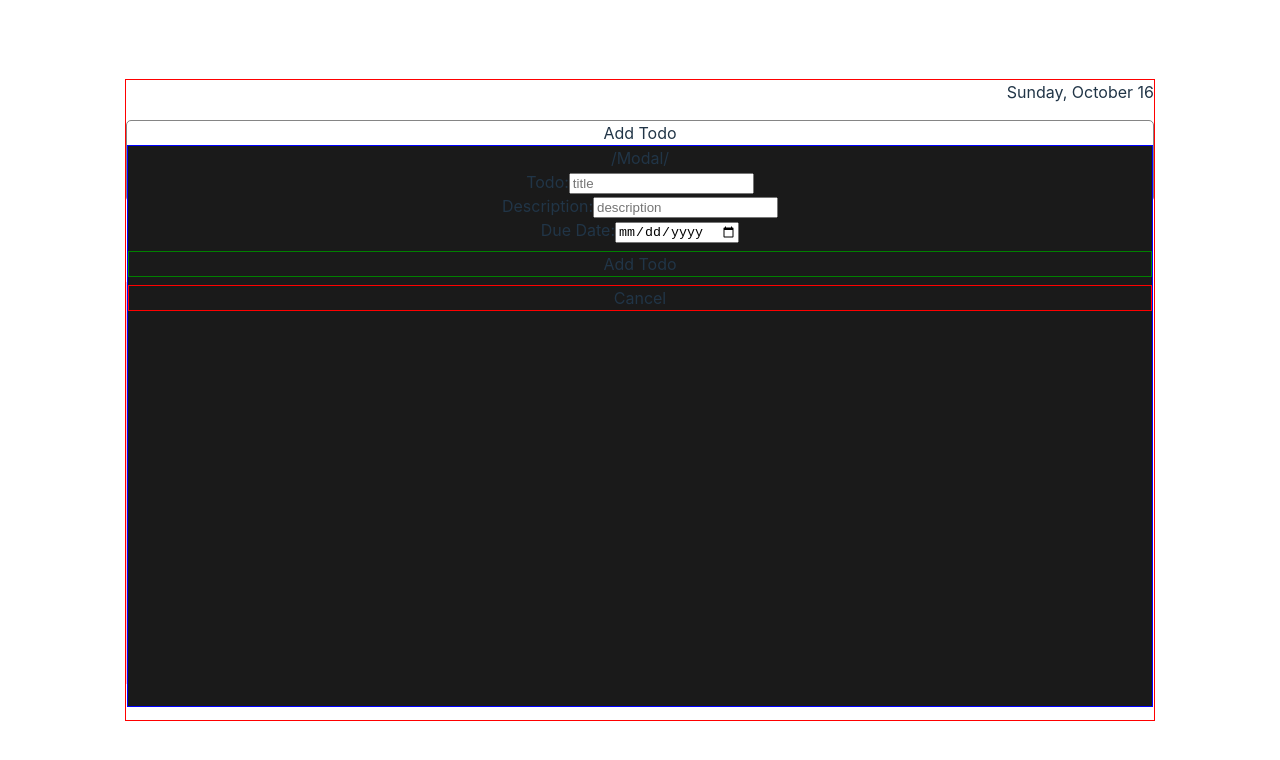
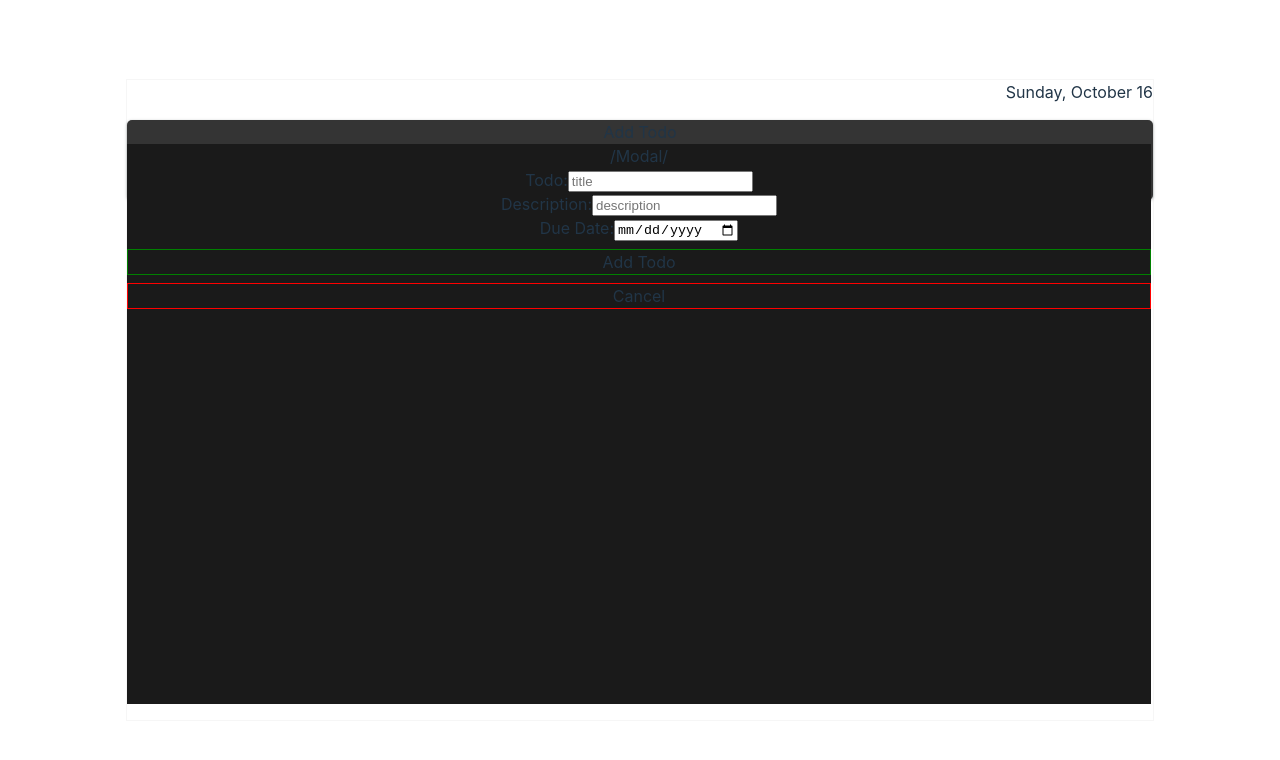
Before and after one commit to uncleBlobby/react-todo-list, a React (Vite) app in the folder client/: page / in a window 1280 px wide. Shown: the top 760 px of the page. Built offline with nearby package versions, Linux system fonts and the light colour scheme.

Commit message:
added UUID generator and UUID property on each todo, set at todo creation

```diff
--- a/client/src/App.css
+++ b/client/src/App.css
@@ -8,7 +8,7 @@
 .App {
   position: relative;
   height: 80vh;
-  border: 1px solid red;
+  border: 1px solid rgba(136, 136, 136, 0.075);
 }
 
 .current-date-display {
@@ -23,18 +23,18 @@
   margin: auto;
   margin-top: 5vh;
   height: 10vh;
-  border: 1px solid rgb(133, 133, 133);
   border-radius: 5px;
   z-index: 20;
+  background-color: #343434;
+  box-shadow: rgba(60, 64, 67, 0.3) 0px 1px 2px 0px, rgba(60, 64, 67, 0.15) 0px 1px 3px 1px;
 }
 
 .add-todo-button:hover {
   cursor: pointer;
-  background-color: rgba(0, 128, 0, 0.185);
+  background-color: #444444;
 }
 
 .add-todo-modal {
-  border: 1px solid blue;
   width: 80vw;
   height: 70vh;
   background-color: rgb(26, 26, 26);
@@ -75,15 +75,18 @@
   margin-top: 10vh;
   width: 80vw;
   height: 50vh;
-  border: 1px solid pink;
+  border: 1px solid rgba(255, 192, 203, 0);
 }
 
 .todo-item {
   position: relative;
   width: 80vw;
   min-height: 5vh;
-  border: 1px solid white;
+  border: 1px solid rgba(255, 255, 255, 0);
+  border-top: 1px solid rgba(0, 0, 0, 0.253);
   z-index: inherit;
+  box-shadow: rgba(0, 0, 0, 0.349) 0px 3px 3px 0px;
+  margin-bottom: 1vh;
 }
 
 .todo-header {
--- a/client/src/App.tsx
+++ b/client/src/App.tsx
@@ -35,9 +35,9 @@ function App() {
 
       <div className='todo-list-container'>
         <>
-      {todoList.map((todo: { title: string, description: string, dueDate: string; }, index: number) => {
+      {todoList.map((todo: { title: string, description: string, dueDate: string, UUID: string}, index: number) => {
         return(
-          <TodoListItem todoList={todoList} title={todo.title} description={todo.description} date={todo.dueDate} key={index}/>
+          <TodoListItem todoList={todoList} title={todo.title} description={todo.description} date={todo.dueDate} key={todo.UUID}/>
         )
 
       })}
--- a/client/src/components/AddTodoModal.tsx
+++ b/client/src/components/AddTodoModal.tsx
@@ -1,4 +1,5 @@
 import { useState } from "react"
+import { UUIDGenerator } from "../util/UUID";
 
 
 export const AddTodoModal = ({ todoList, updateTodos }: any) => {
@@ -29,10 +30,12 @@ export const AddTodoModal = ({ todoList, updateTodos }: any) => {
             title: "",
             description: "",
             dueDate: "",
+            UUID: "",
         };
         newTodo.title = titleInput;
         newTodo.description = descInput;
         newTodo.dueDate = dateInput;
+        newTodo.UUID = UUIDGenerator();
 
         console.log(newTodo);
         return newTodo;
--- /dev/null
+++ b/client/src/util/UUID.tsx
@@ -0,0 +1,15 @@
+export const UUIDGenerator = () => {
+    let template = "XXXX-XXXX-XXXX-XXXX-XXXX";
+    const templateArray = [...template];
+    let chars = "abcdefghijklmnopqrstuvwxyzABCDEFGHIJKLMNOPQRSTUVWXYZ1234567890";
+
+    for (let i = 0; i < template.length; i++){
+        if (template[i] != "-"){
+            templateArray[i] = chars[Math.floor(Math.random() * 62)]
+        }
+    }
+
+    let outputString = templateArray.join('');
+
+    return outputString;
+}
```
